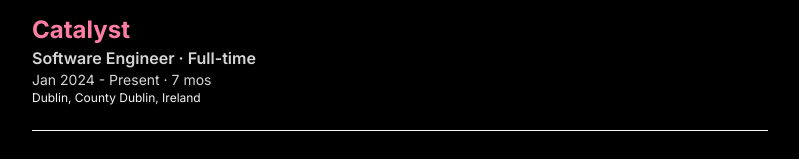
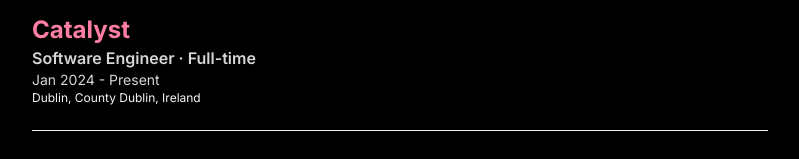
Before and after one commit to Twolar/taylorbennett, a Next.js app: page /work in a window 1280 px wide. Shown: the part 286-445 px from the top of the page, without its empty margins (240-1039 px from the left). Built offline with nearby package versions, Linux system fonts and the light colour scheme.

Commit message:
Work XP edit

```diff
--- a/app/work/page.js
+++ b/app/work/page.js
@@ -12,7 +12,7 @@
       <div className="">
         <h2 className="text-2xl font-bold text-primary">Catalyst</h2>
         <h3 className="text-l font-semibold">Software Engineer · Full-time</h3>
-        <p className="text-sm ">Jan 2024 - Present · 7 mos</p>
+        <p className="text-sm ">Jan 2024 - Present</p>
         <p className="text-xs text-neutral-100">
           Dublin, County Dublin, Ireland
         </p>
```
